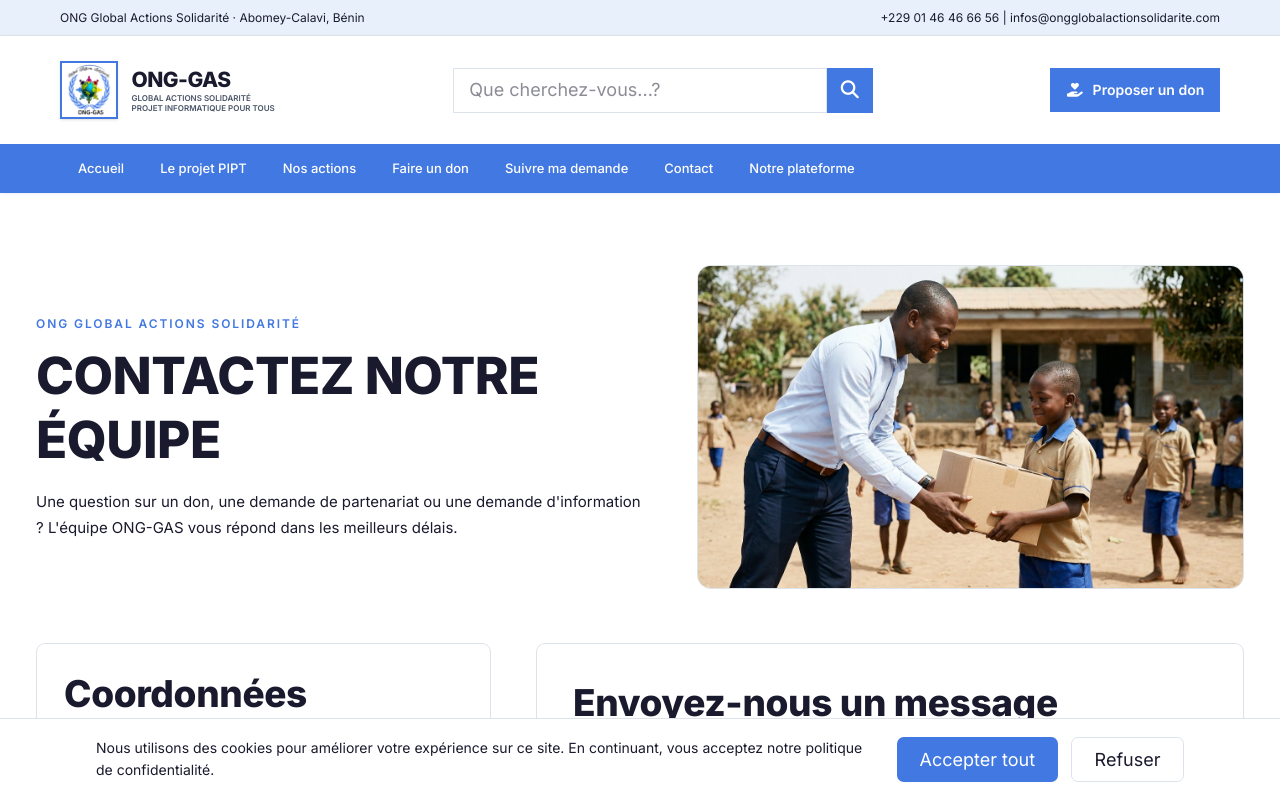
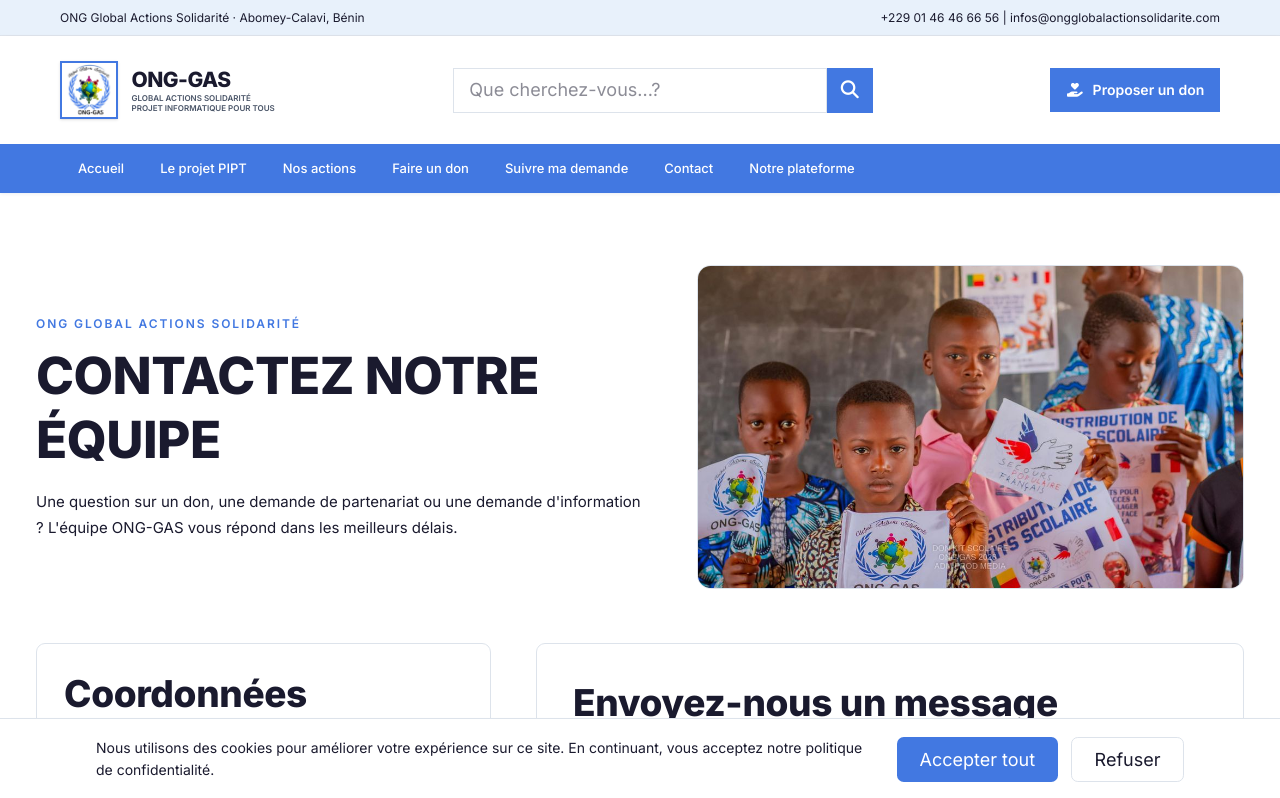
Before and after one commit to jean13-png/gestion-don-gas, a Next.js app: page /contact in a window 1280 px wide. Shown: the top 798 px of the page. Built offline with nearby package versions, Linux system fonts and the light colour scheme.

Commit message:
Contact : remplacer l image generee par une photo reelle de l ONG-GAS

```diff
--- a/src/app/(public)/contact/page.js
+++ b/src/app/(public)/contact/page.js
@@ -65,8 +65,8 @@ export default function ContactPage() {
           </div>
           <div className="flex justify-center lg:justify-end" aria-label="Action de terrain de l'ONG-GAS">
             <img
-              src="/images/images-dons/don-enfant.jpg"
-              alt="Enfants bénéficiaires accompagnés par l'ONG-GAS"
+              src="/images/reels/contact-enfants-ong.jpg"
+              alt="Enfants bénéficiaires tenant les affiches de l'ONG-GAS lors d'une distribution de kits scolaires"
               loading="eager"
               className="h-56 w-full max-w-md object-cover rounded-xl border border-ong-bordure sm:h-64 lg:h-72"
             />
```
Also changed, not shown: public/images/reels/contact-enfants-ong.jpg (added).
